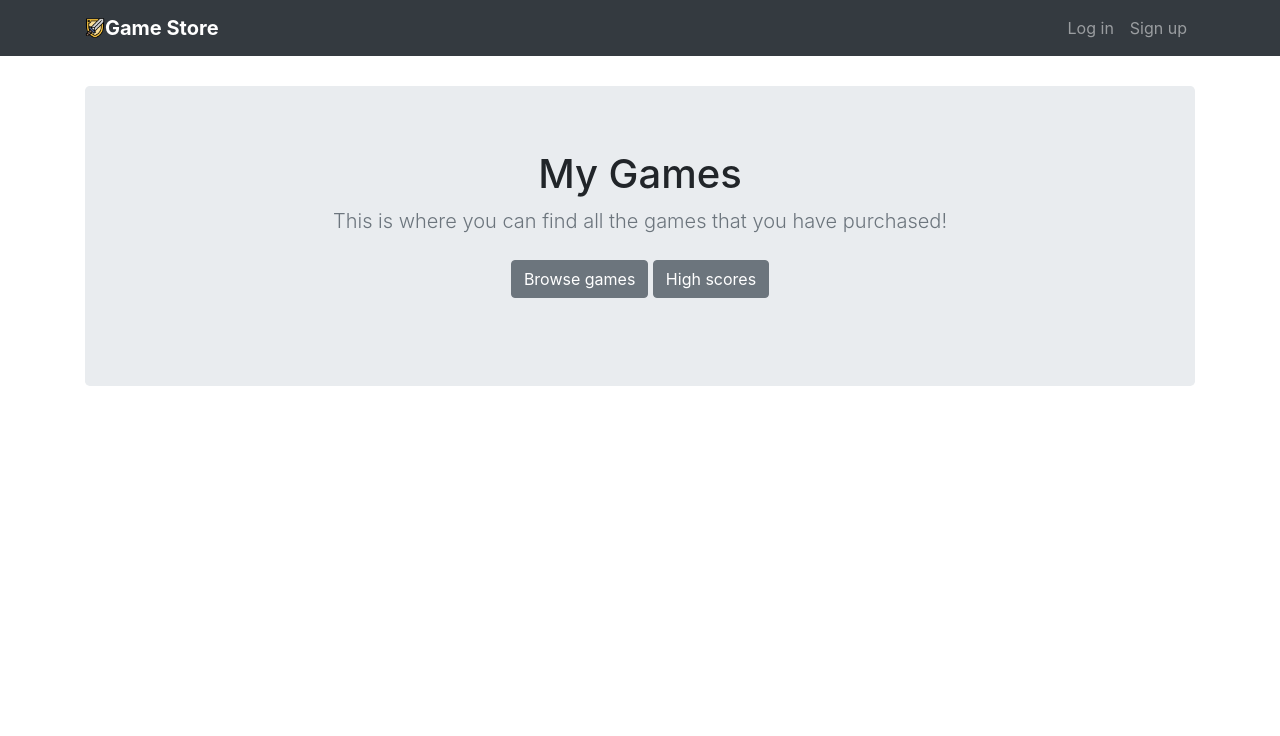
After one commit to vanchau/game-store, a Django app: template gamestore/templates/gamestore/my_games.html in a window 1280 px wide. The commit adds this page. Shown: the top 736 px of the page. Run offline with Django 3.2, Linux system fonts and the light colour scheme; the template is opened without the code that fills it, so the values that code supplies are empty; parts of the project's set-up code (start-up, migrations or seed data) failed here and were passed over; some libraries are stand-ins or nearby versions.

Commit message:
Display purchased games

```diff
--- a/gamestore/templates/gamestore/home.html
+++ b/gamestore/templates/gamestore/home.html
@@ -13,8 +13,8 @@
         <a href="{% url 'games:home' %}" class="btn btn-primary my-2">Browse games</a>
         <a href="#" class="btn btn-secondary my-2">High scores</a>
         {% if user.is_authenticated %}
-        <a class="btn btn-secondary my-2" href="#" class="btn btn-simple">My games</a>
-        <a class="btn btn-secondary my-2" href="{% url 'games:inventory' username=user.username %}" class="btn btn-simple">Inventory</a>
+        <a class="btn btn-secondary my-2" href="{% url 'games:purchased' %}" class="btn btn-simple">My games</a>
+        <a class="btn btn-secondary my-2" href="{% url 'games:inventory' %}" class="btn btn-simple">Inventory</a>
         {% endif %}
       </p>
     </div>
@@ -35,7 +35,7 @@
                   <h4 class="card-text">{{ game.title }}</h4>
                 </div>
                 <div>
-                  <p class="text-muted">{{ game.price }} eur</p>
+                  <p class="text-muted">{{ game.price }} €</p>
                 </div>
               </div>
               <p class="card-text">{{ game.description }}</p>
--- /dev/null
+++ b/gamestore/templates/gamestore/my_games.html
@@ -0,0 +1,48 @@
+{% extends "gamestore/game_base.html" %}
+{% load static %}
+{% load bootstrap4 %}
+
+{% block pregame %}
+<section class="jumbotron text-center">
+  <div class="container">
+    <h1 class="jumbotron-heading">My Games</h1>
+    <p class="lead text-muted">This is where you can find all the games that you have purchased!</p>
+    <p>
+      <a href="{% url 'games:home' %}" class="btn btn-secondary my-2">Browse games</a>
+      <a href="#" class="btn btn-secondary my-2">High scores</a>
+      {% if user.is_authenticated %}
+      <a class="btn btn-primary my-2" href="{% url 'games:purchased' %}" class="btn btn-simple">My games</a>
+      <a class="btn btn-secondary my-2" href="{% url 'games:inventory' %}" class="btn btn-simple">Inventory</a>
+      {% endif %}
+    </p>
+  </div>
+</section>
+{% endblock %}
+
+{% block game_content %}
+
+<div class="album py-5" id="browse">
+  <div class="container">
+    <div class="row">
+      {% for purchase in purchase_list %}
+        <a class="col-md-4 popout" href="{% url 'games:game' pk=purchase.game.pk %}" style="text-decoration: none; color: inherit;">
+          <div class="card mb-4 box-shadow">
+            <img class="card-img-top" src="{% static 'gamestore/img/placeholder.jpg' %}" alt="Card image cap">
+            <div class="card-body">
+              <div class="d-flex justify-content-between">
+                <div>
+                  <h4 class="card-text">{{ purchase.game.title }}</h4>
+                </div>
+                <div>
+                  <p class="text-muted">{{ purchase.game.price }} €</p>
+                </div>
+              </div>
+              <p class="card-text">Purchased: {{ purchase.purchased_time }}</p>
+            </div>
+          </div>
+        </a>
+      {% endfor %}
+    </div>
+  </div>
+</div>
+{% endblock %}
--- a/gamestore/urls.py
+++ b/gamestore/urls.py
@@ -5,8 +5,9 @@ app_name = 'games'
 
 urlpatterns = [
     path('', views.HomeView.as_view(), name='home'),
-    path('<int:pk>/', views.GameView.as_view(), name='game'),
-    path('<username>/', views.UserInventory.as_view(), name='inventory'),
-    path('new/', views.PublishGame.as_view(), name='publish'),
-    path('delete/<int:pk>/', views.DeleteGame.as_view(), name='delete'),
+    path('<int:pk>', views.GameView.as_view(), name='game'),
+    path('my-inventory', views.UserInventory.as_view(), name='inventory'),
+    path('new', views.PublishGame.as_view(), name='publish'),
+    path('my-games', views.PurchasedGames.as_view(), name='purchased'),
+    path('delete/<int:pk>', views.DeleteGame.as_view(), name='delete'),
 ]
```
Also changed, not shown: gamestore/models.py (+1 -6 lines), gamestore/templates/gamestore/inventory.html (+4 -4 lines), gamestore/views.py (+10 -1 lines).
